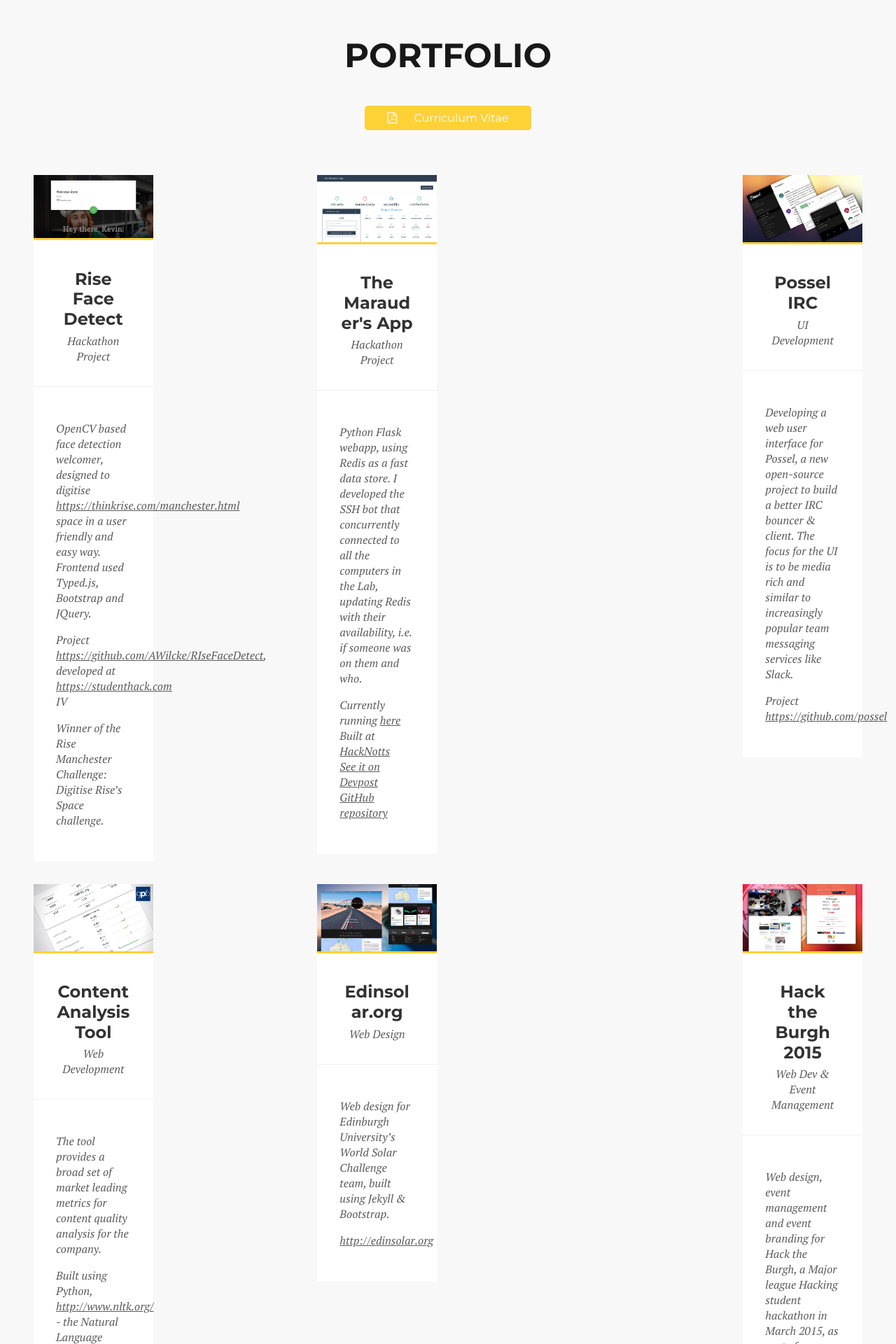
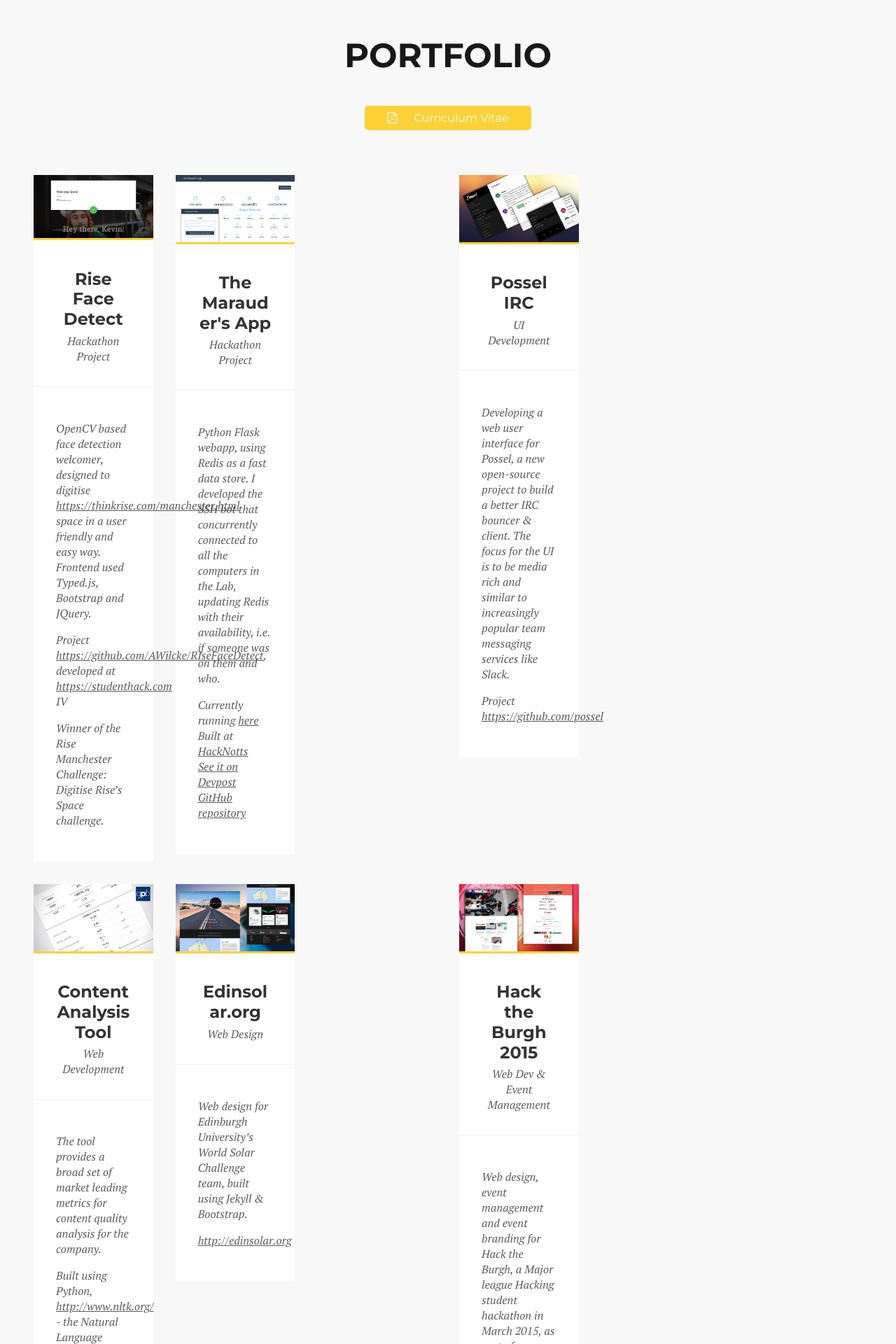
Before and after one commit to AngusP/AngusP.github.io, a Jekyll site: the page built from index.html, in a window 1280 px wide. Shown: the part 919-2839 px from the top of the page at 70% size. Built offline with Jekyll 4.4.1, drawn with Linux system fonts in a browser that asks for light colours; nearby versions of some CDN libraries; the list of posts is cut into pages by our own code.

Commit message:
and again

```diff
--- a/index.html
+++ b/index.html
@@ -67,7 +67,7 @@
 
     {% cycle '<div class="row">', '', '' %}
 
-      {% assign mod = forloop.index | modulo:3 %}
+      {% assign mod = forloop.index0 | modulo:3 %}
 
       <div class="col">
         <div class="card">
```
